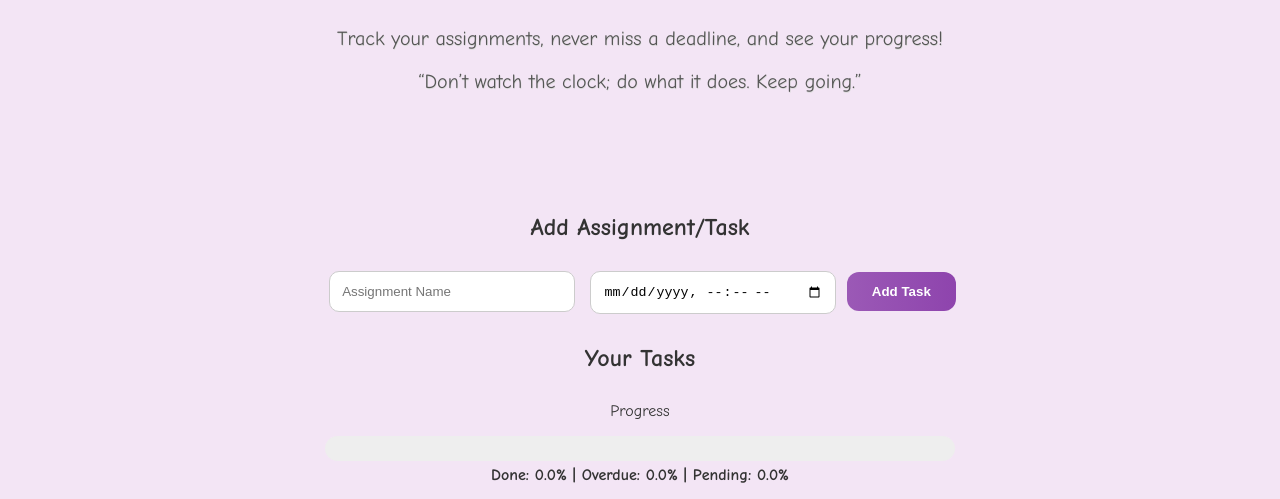
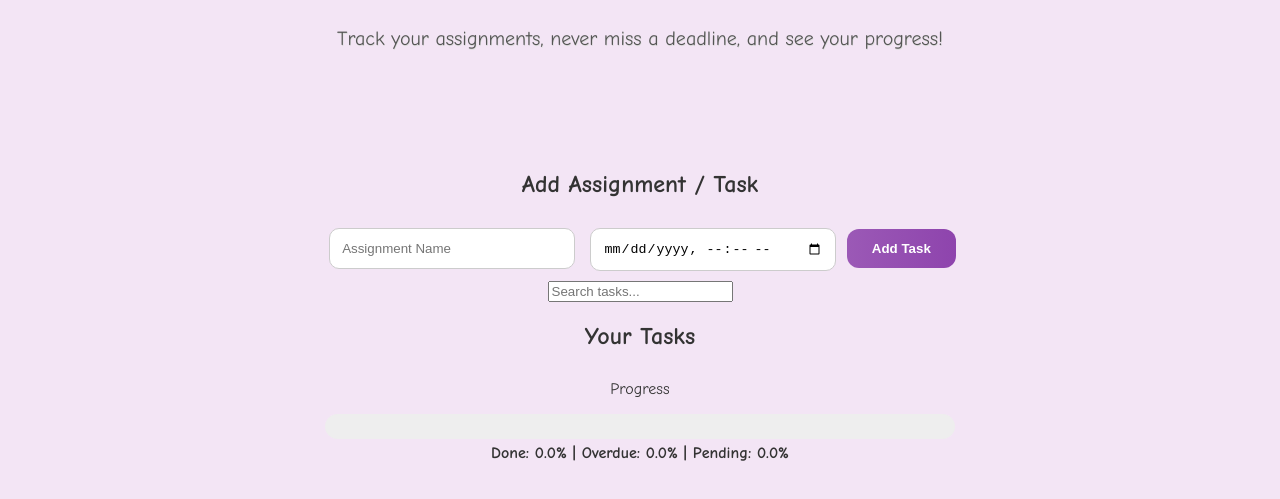
Before and after one commit to jezalynindic/Task-Assignment_Reminder, a plain HTML site: page index.html in a window 1280 px wide. Shown: the part 724-1223 px from the top of the page. Drawn offline with Linux system fonts and the light colour scheme.

Commit message:
Update index.html

```diff
--- a/index.html
+++ b/index.html
@@ -9,7 +9,7 @@
 <body>
 
 <header>
-<h1>Assignment / Task Reminder </h1>
+<h1>Assignment / Task Reminder</h1>
 <nav>
 <a href="#home">Home</a>
 <a href="#tasks">Tasks</a>
@@ -17,30 +17,29 @@
 </nav>
 </header>
 
-<!-- HOME SECTION -->
 <section id="home" class="home">
 <div class="banner">
 <img src="banner.png" alt="Study Banner">
 </div>
 <h2>Organize Your School Work</h2>
 <p>Track your assignments, never miss a deadline, and see your progress!</p>
-
-<p>“Don’t watch the clock; do what it does. Keep going.”</p>
 </section>
 
-<!-- TASK DASHBOARD -->
 <section id="tasks" class="dashboard">
-<h2>Add Assignment/Task</h2>
+<h2>Add Assignment / Task </h2>
 <div class="form">
 <input type="text" id="taskInput" placeholder="Assignment Name">
 <input type="datetime-local" id="deadlineInput">
 <button id="addTaskBtn" onclick="addTask()">Add Task</button>
 </div>
 
+<div class="search">
+<input type="text" id="searchInput" placeholder="Search tasks..." onkeyup="searchTasks()">
+</div>
+
 <h2>Your Tasks</h2>
 <ul id="taskList"></ul>
 
-<!-- Progress Bar -->
 <div class="progress">
 <p>Progress</p>
 <div class="progress-bar">
@@ -52,7 +51,6 @@
 </div>
 </section>
 
-<!-- HISTORY SECTION -->
 <section id="history" class="dashboard">
 <h2>Task History</h2>
 <p>Completed or overdue tasks can be restored or deleted permanently.</p>
```
